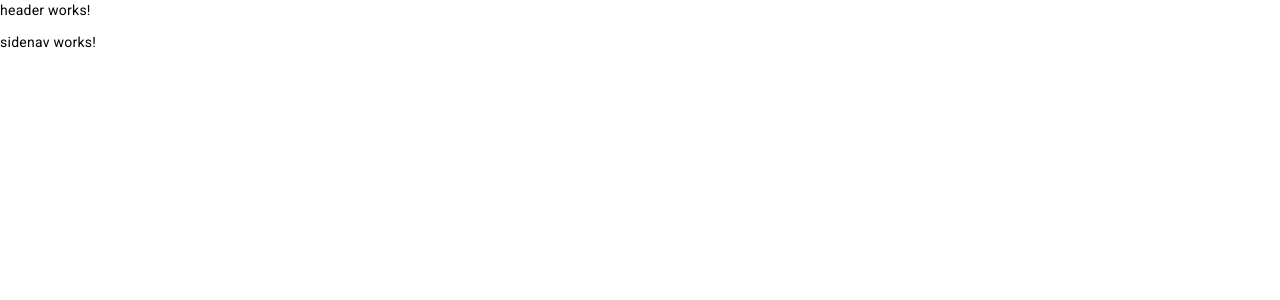
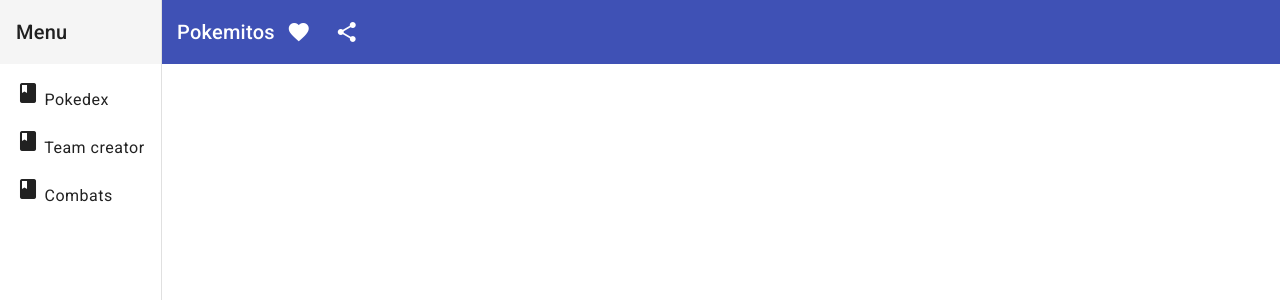
Before and after one commit to rubenep13/Pokemitos, an Angular app: page / in a window 1280 px wide. Shown: the top 300 px of the page. Built offline with nearby package versions, Linux system fonts and the light colour scheme.

Commit message:
Muchos cambios

```diff
--- a/src/app/app.component.html
+++ b/src/app/app.component.html
@@ -1,3 +1,35 @@
-<app-header></app-header>
-<app-sidenav></app-sidenav>
-<router-outlet></router-outlet>
+<mat-sidenav-container class="sidenav-container">
+  <mat-sidenav #drawer class="sidenav" fixedInViewport
+      [attr.role]="(isHandset$ | async) ? 'dialog' : 'navigation'"
+      [mode]="(isHandset$ | async) ? 'over' : 'side'"
+      [opened]="(isHandset$ | async) === false">
+    <mat-toolbar>Menu</mat-toolbar>
+    <mat-nav-list>
+      <a mat-list-item *ngFor="let element of elements">
+        <mat-icon>{{element.icon}}</mat-icon>
+        {{element.name}}
+      </a>
+    </mat-nav-list>
+  </mat-sidenav>
+  <mat-sidenav-content>
+    <mat-toolbar color="primary">
+      <button
+        type="button"
+        aria-label="Toggle sidenav"
+        mat-icon-button
+        (click)="drawer.toggle()"
+        *ngIf="isHandset$ | async">
+        <mat-icon aria-label="Side nav toggle icon">menu</mat-icon>
+      </button>
+      <span>Pokemitos</span>
+      <span class="example-spacer"></span>
+      <button mat-icon-button class="example-icon favorite-icon" aria-label="Example icon-button with heart icon">
+        <mat-icon>favorite</mat-icon>
+      </button>
+      <button mat-icon-button class="example-icon" aria-label="Example icon-button with share icon">
+        <mat-icon>share</mat-icon>
+      </button>
+    </mat-toolbar>
+    <router-outlet></router-outlet>
+  </mat-sidenav-content>
+</mat-sidenav-container>
--- a/src/app/app.component.ts
+++ b/src/app/app.component.ts
@@ -1,4 +1,9 @@
-import { Component } from '@angular/core';
+import { Component, inject } from '@angular/core';
+import { BreakpointObserver, Breakpoints } from '@angular/cdk/layout';
+import { Observable } from 'rxjs';
+import { map, shareReplay } from 'rxjs/operators';
+import { AsyncPipe, NgIf } from '@angular/common';
+import { menuItems } from './menu';
 
 @Component({
   selector: 'app-root',
@@ -6,5 +11,12 @@ import { Component } from '@angular/core';
   styleUrls: ['./app.component.scss']
 })
 export class AppComponent {
-  title = 'Pokemitos';
+  private breakpointObserver = inject(BreakpointObserver);
+  elements = menuItems;
+
+  isHandset$: Observable<boolean> = this.breakpointObserver.observe(Breakpoints.Handset)
+    .pipe(
+      map(result => result.matches),
+      shareReplay()
+    );
 }
--- /dev/null
+++ b/src/app/menu.ts
@@ -0,0 +1,23 @@
+interface MenuItem {
+  name: string,
+  icon: string,
+  href: string,
+}
+
+export const menuItems: MenuItem[] = [
+  {
+    name: 'Pokedex',
+    icon: 'book',
+    href: 'pokedex'
+  },
+  {
+    name: 'Team creator',
+    icon: 'book',
+    href: 'pokedex'
+  },
+  {
+    name: 'Combats',
+    icon: 'book',
+    href: 'pokedex'
+  },
+];
--- a/src/app/shared/header/header.component.html
+++ /dev/null
@@ -1 +0,0 @@
-<p>header works!</p>
--- a/src/app/shared/sidenav/sidenav.component.html
+++ /dev/null
@@ -1 +0,0 @@
-<p>sidenav works!</p>
```
Also changed, not shown: src/app/app.module.ts (+25 -3 lines), src/app/pokedex/pokedex.module.ts (added, +12 -0 lines), src/app/shared/header/header.component.ts (deleted, +0 -10 lines), src/app/shared/shared.module.ts (deleted, +0 -21 lines), src/app/shared/sidenav/sidenav.component.ts (deleted, +0 -10 lines), src/app/shared/header/header.component.scss (deleted), src/app/shared/sidenav/sidenav.component.scss (deleted), 2 other files (tests, documents, lock files or other folders).
